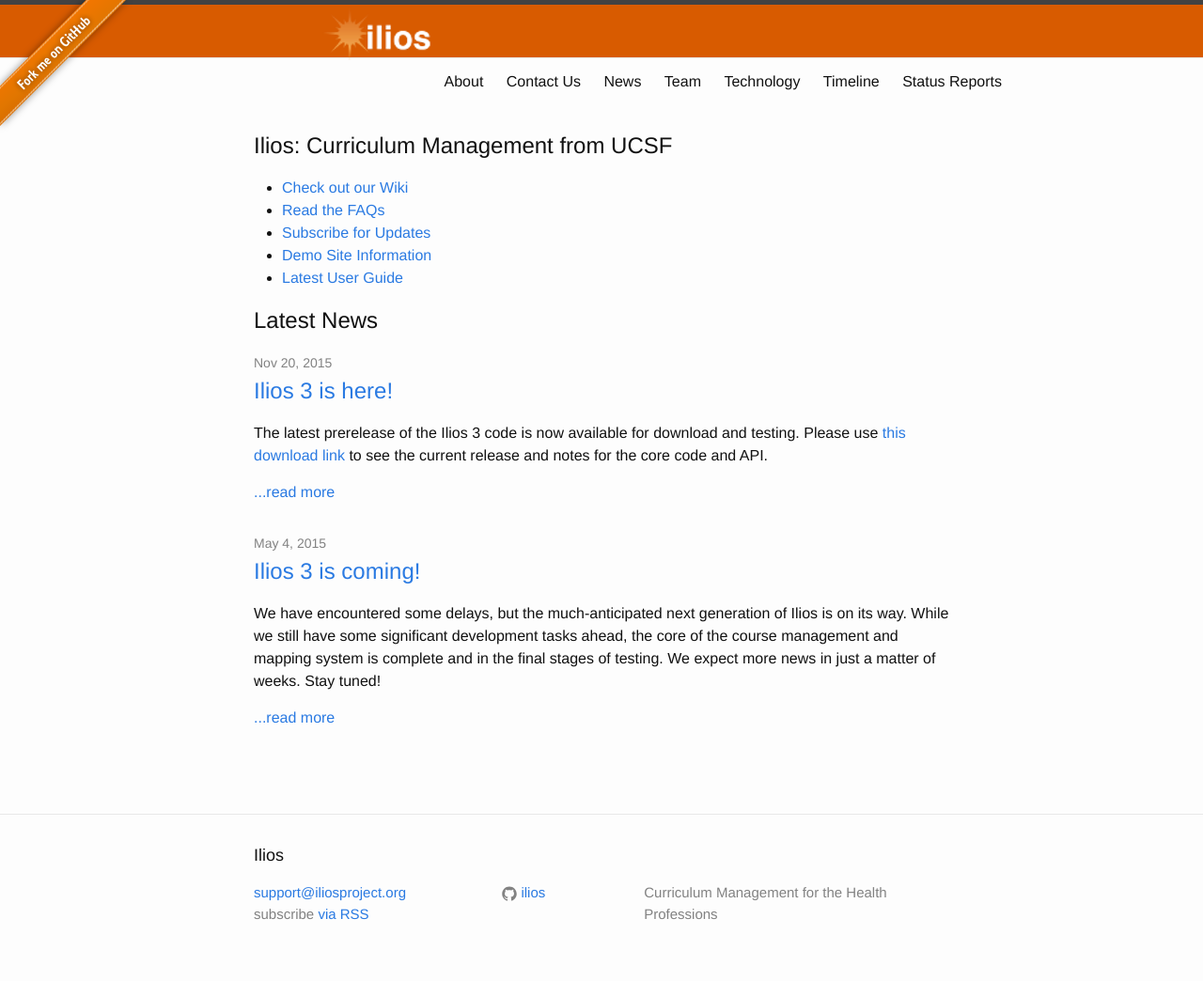
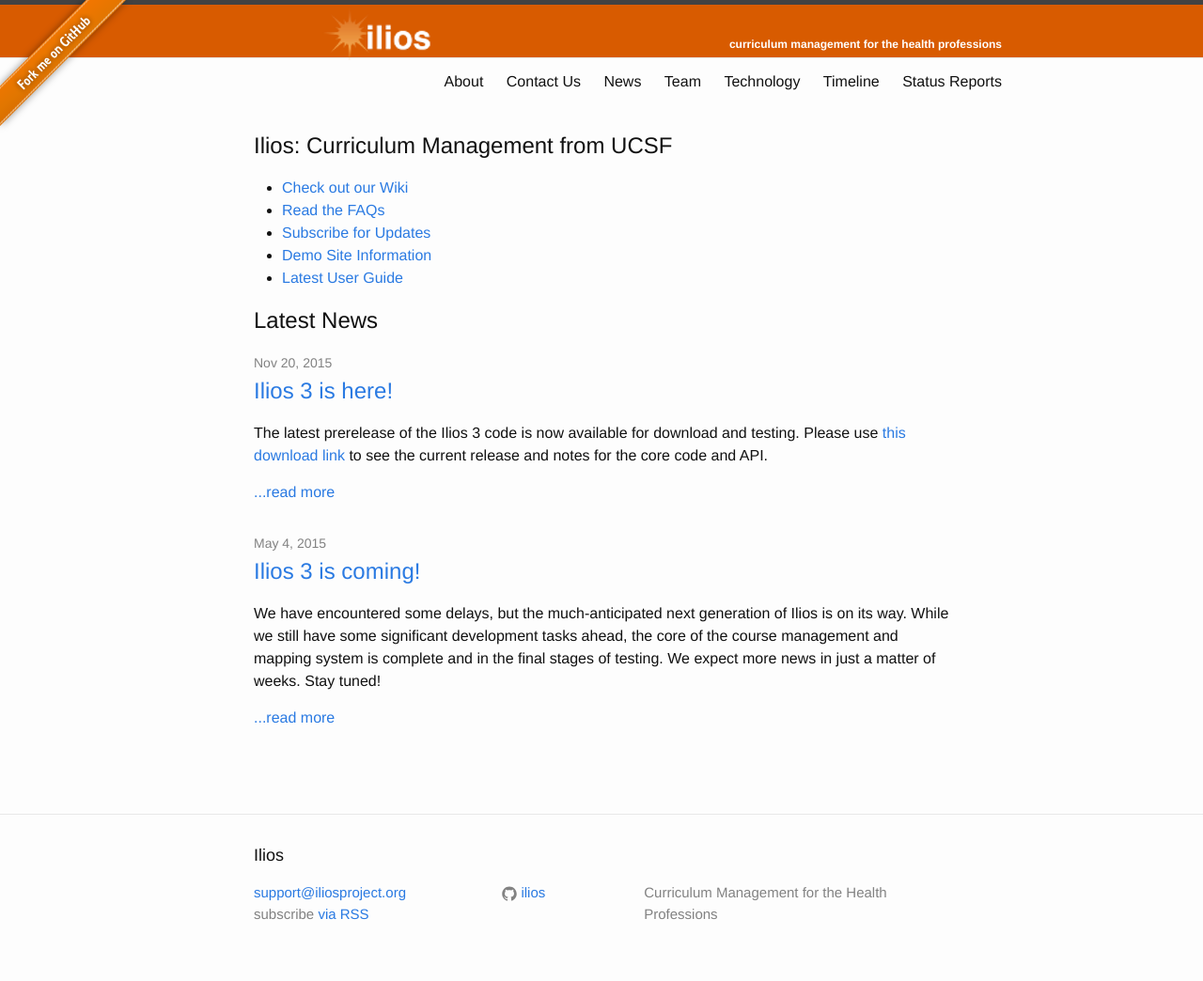
Before and after one commit to ilios/iliosproject.org, a Jekyll site: the page built from index.md, in a window 1280 px wide. Shown: the whole page at 94% size. Built offline with Jekyll 4.4.1, drawn with Linux system fonts in a browser that asks for light colours.

Commit message:
Update header.html

```diff
--- a/_includes/header.html
+++ b/_includes/header.html
@@ -3,6 +3,7 @@
   <div class="wrapper">
 
     <a class="site-title" href="{{ site.baseurl }}/"><img src="/media/minilogo.png"></a>
+    <div class="site-header-tag">curriculum management for the health professions</div>
     <nav class="site-nav">
       <a href="#" class="menu-icon">
         <svg viewBox="0 0 18 15">
```
